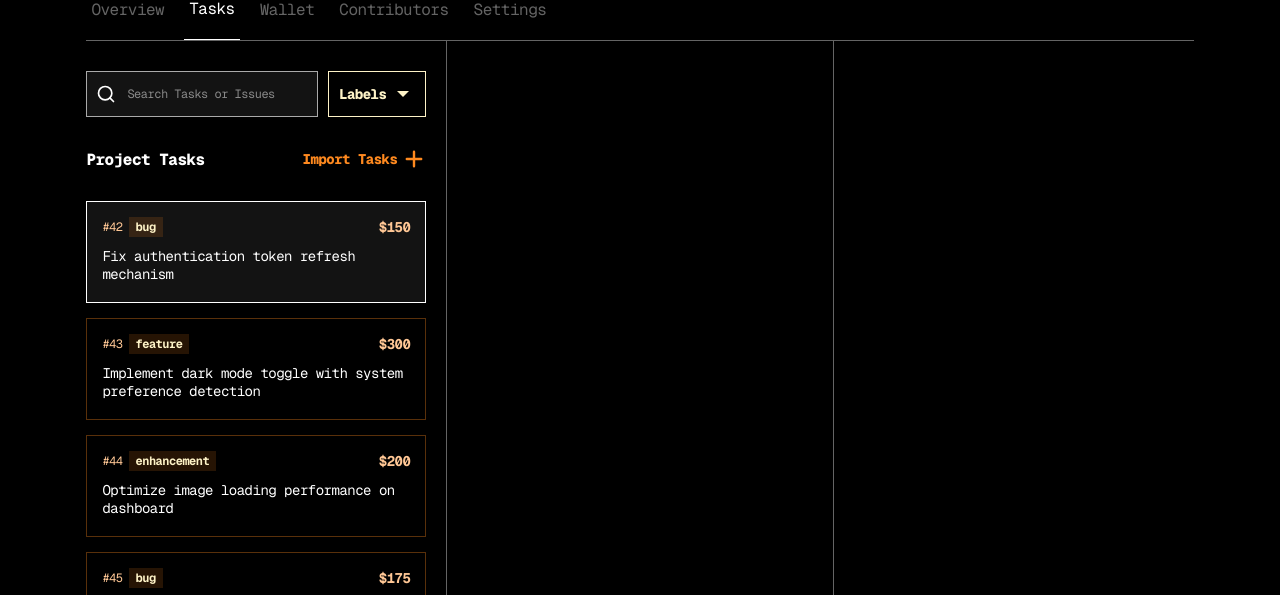
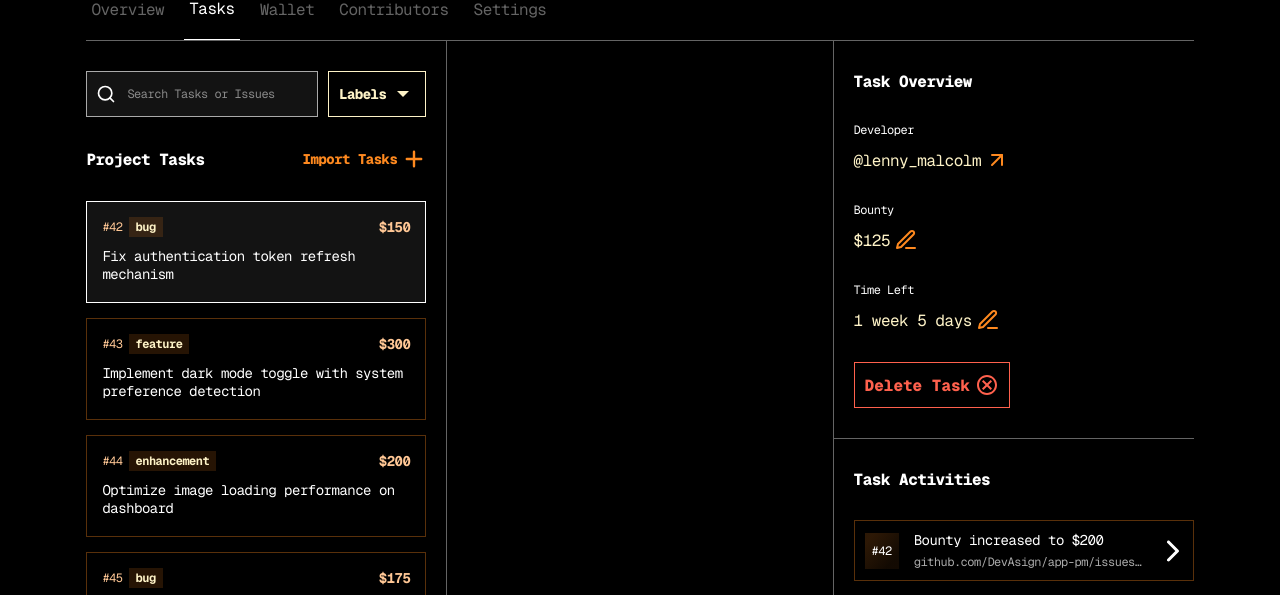
Before and after one commit to devasignhq/maintainer-app, a Next.js app: page /tasks in a window 1280 px wide. Shown: the part 357-952 px from the top of the page. Built offline with nearby package versions, Linux system fonts and the light colour scheme.

Commit message:
Completed UI of task overview section of the tasks page

```diff
--- /dev/null
+++ b/app/(pages)/(main)/tasks/components/TaskActivityCard.tsx
@@ -0,0 +1,31 @@
+import { FaChevronRight } from "react-icons/fa6";
+
+type TaskActivityCardProps = {
+    issueNumber: number;
+    activityTitle: string;
+    issueUrl: string;
+    onClick?: () => void;
+};
+
+const TaskActivityCard = ({ issueNumber, activityTitle, issueUrl, onClick }: TaskActivityCardProps) => {
+    return (
+        <div
+            onClick={onClick}
+            role="button"
+            className="w-full p-2.5 border border-primary-200 cursor-pointer flex items-center gap-[15px] hover:border-light-100"
+        >
+            <div className="py-2.5 px-[7px] text-body-tiny
+                text-light-100 bg-[linear-gradient(130.86deg,_rgba(254,_137,_31,_0.175)_15.53%,_rgba(254,_137,_31,_0.075)_79.38%)]"
+            >
+                #{issueNumber}
+            </div>
+            <div className="grow space-y-[5px] overflow-hidden">
+                <p className="text-body-medium text-light-100 truncate">{activityTitle}</p>
+                <p className="text-body-tiny text-dark-100 truncate">{issueUrl}</p>
+            </div>
+            <FaChevronRight className="text-2xl text-light-100" />
+        </div>
+    );
+}
+
+export default TaskActivityCard;
--- a/app/(pages)/(main)/tasks/page.tsx
+++ b/app/(pages)/(main)/tasks/page.tsx
@@ -1,11 +1,122 @@
 "use client";
 import FilterDropdown from "@/app/components/Dropdown/Filter";
-import { FiSearch } from "react-icons/fi";
+import { FiArrowUpRight, FiEdit3, FiSearch } from "react-icons/fi";
 import { HiPlus } from "react-icons/hi";
-import TaskCard from "./TaskCard";
+import TaskCard from "./components/TaskCard";
 import { useState } from "react";
+import ButtonPrimary from "@/app/components/ButtonPrimary";
+import { MdOutlineCancel } from "react-icons/md";
+import TaskActivityCard from "./components/TaskActivityCard";
 
-export type Task = {
+const Tasks = () => {
+    const [activeTaskId, setActiveTaskId] = useState("1");
+
+    return (
+        <div className="h-[calc(100dvh-123px)] flex">
+            <section className="min-w-[360px] w-[12%] h-full pt-[30px] flex flex-col">
+                <div className="pr-5 flex items-center gap-2.5">
+                    <div className="h-full w-full relative">
+                        <FiSearch className="text-xl text-light-100 absolute top-1/2 -translate-y-1/2 left-2.5" />
+                        <input
+                            type="text"
+                            placeholder="Search Tasks or Issues"
+                            className="w-full h-full p-2.5 pl-10 bg-dark-400 border border-dark-100 text-body-tiny text-light-100"
+                        />
+                    </div>
+                    <FilterDropdown
+                        title="Labels"
+                        options={["bug", "feature", "enhancement", "question"]}
+                    />
+                    {/* <FilterDropdown
+                        title="Milestones"
+                        options={["Q1", "Launch", "Dragon V2"]}
+                    /> */}
+                </div>
+                <div className="pr-5 flex items-center justify-between my-[30px]">
+                    <h6 className="text-headline-small text-light-100">Project Tasks</h6>
+                    <button
+                        className="flex items-center gap-[5px] text-primary-100 text-button-large font-extrabold hover:text-light-100"
+                        onClick={() => {}}
+                    >
+                        <span>Import Tasks</span>
+                        <HiPlus className="text-2xl" />
+                    </button>
+                </div>
+                <div className="grow pr-5 pb-5 overflow-y-auto space-y-[15px]">
+                    {sampleTasks.map((task) => (
+                        <TaskCard
+                            key={task.id}
+                            issueNumber={task.issueNumber}
+                            label={task.label}
+                            bounty={task.bounty}
+                            title={task.title}
+                            active={activeTaskId === task.id}
+                            onClick={() => setActiveTaskId(task.id)}
+                        />
+                    ))}
+                </div>
+            </section>
+            <section className="grow px-5 pt-5 border-x border-dark-200"></section>
+            <section className="min-w-[360px] w-[12%] h-full pt-[30px] flex flex-col">
+                <div className="pl-5 pb-[30px] space-y-[30px] border-b border-dark-200">
+                    <h6 className="text-headline-small text-light-100">Task Overview</h6>
+                    <div className="space-y-2.5">
+                        <p className="text-body-tiny text-light-100">Developer</p>
+                        <div className="flex items-center gap-1">
+                            <p className="text-body-large text-light-200">@lenny_malcolm</p>
+                            <button onClick={() => {}}>
+                                <FiArrowUpRight className="text-2xl text-primary-100 hover:text-light-100" />
+                            </button>
+                        </div>
+                    </div>
+                    <div className="space-y-2.5">
+                        <p className="text-body-tiny text-light-100">Bounty</p>
+                        <div className="flex items-center gap-1">
+                            <p className="text-body-large text-light-200">$125</p>
+                            <button onClick={() => {}}>
+                                <FiEdit3 className="text-2xl text-primary-100 hover:text-light-100" />
+                            </button>
+                        </div>
+                    </div>
+                    <div className="space-y-2.5">
+                        <p className="text-body-tiny text-light-100">Time Left</p>
+                        <div className="flex items-center gap-1">
+                            <p className="text-body-large text-light-200">1 week 5 days</p>
+                            <button onClick={() => {}}>
+                                <FiEdit3 className="text-2xl text-primary-100 hover:text-light-100" />
+                            </button>
+                        </div>
+                    </div>
+                    <ButtonPrimary
+                        format="OUTLINE"
+                        text="Delete Task"
+                        sideItem={<MdOutlineCancel />}
+                        attributes={{
+                            onClick: () => {},
+                        }}
+                        extendedClassName="border-indicator-500 text-indicator-500"
+                    />
+                </div>
+                <h6 className="pt-[30px] pl-5 text-headline-small text-light-100">Task Activities</h6>
+                <div className="pl-5 pb-5 mt-[30px] overflow-y-auto space-y-[15px]">
+                    {sampleTaskActivities.map((activity) => (
+                        <TaskActivityCard
+                            key={activity.id}
+                            issueNumber={activity.issueNumber}
+                            activityTitle={activity.activityTitle}
+                            issueUrl={activity.issueUrl}
+                            onClick={() => window.open(`https://${activity.issueUrl}`, '_blank')}
+                        />
+                    ))}
+                </div>
+            </section>
+        </div>
+    );
+}
+
+export default Tasks;
+
+type Task = {
     id: string;
     issueNumber: number;
     label: string;
@@ -13,7 +124,7 @@ export type Task = {
     title: string;
 };
 
-export const sampleTasks: Task[] = [
+const sampleTasks: Task[] = [
     {
         id: "1",
         issueNumber: 42,
@@ -79,58 +190,62 @@ export const sampleTasks: Task[] = [
     },
 ];
 
-const Tasks = () => {
-    const [activeTaskId, setActiveTaskId] = useState("1");
+type TaskActivity = {
+    id: string;
+    issueNumber: number;
+    activityTitle: string;
+    issueUrl: string;
+    timestamp: string;
+};
 
-    return (
-        <div className="h-[calc(100dvh-123px)] flex">
-            <section className="min-w-[360px] w-[12%] h-full pt-[30px] flex flex-col">
-                <div className="pr-5 flex items-center gap-2.5">
-                    <div className="h-full w-full relative">
-                        <FiSearch className="text-xl text-light-100 absolute top-1/2 -translate-y-1/2 left-2.5" />
-                        <input
-                            type="text"
-                            placeholder="Search Tasks or Issues"
-                            className="w-full h-full p-2.5 pl-10 bg-dark-400 border border-dark-100 text-body-tiny text-light-100"
-                        />
-                    </div>
-                    <FilterDropdown
-                        title="Labels"
-                        options={["bug", "feature", "enhancement", "question"]}
-                    />
-                    {/* <FilterDropdown
-                        title="Milestones"
-                        options={["Q1", "Launch", "Dragon V2"]}
-                    /> */}
-                </div>
-                <div className="pr-5 flex items-center justify-between my-[30px]">
-                    <p className="flex items-center gap-[5px] text-headline-small text-light-100">Project Tasks</p>
-                    <button
-                        className="flex items-center gap-[5px] text-primary-100 text-button-large font-extrabold hover:text-light-100"
-                        onClick={() => {}}
-                    >
-                        <span>Import Tasks</span>
-                        <HiPlus className="text-2xl" />
-                    </button>
-                </div>
-                <div className="grow pr-5 pb-5 overflow-y-auto space-y-[15px]">
-                    {sampleTasks.map((task) => (
-                        <TaskCard
-                            key={task.id}
-                            issueNumber={task.issueNumber}
-                            label={task.label}
-                            bounty={task.bounty}
-                            title={task.title}
-                            active={activeTaskId === task.id}
-                            onClick={() => setActiveTaskId(task.id)}
-                        />
-                    ))}
-                </div>
-            </section>
-            <section className="grow px-5 pt-5 border-x border-dark-200"></section>
-            <section className="min-w-[360px] w-[12%] pl-5 pt-[30px]"></section>
-        </div>
-    );
-}
-
-export default Tasks;
+const sampleTaskActivities: TaskActivity[] = [
+    {
+        id: "1",
+        issueNumber: 42,
+        activityTitle: "Bounty increased to $200",
+        issueUrl: "github.com/DevAsign/app-pm/issues/42",
+        timestamp: "2024-05-02T10:30:00Z"
+    },
+    {
+        id: "2",
+        issueNumber: 42,
+        activityTitle: "New comment added by @sarah_dev",
+        issueUrl: "github.com/DevAsign/app-pm/issues/42#comment-1",
+        timestamp: "2024-05-02T09:15:00Z"
+    },
+    {
+        id: "3",
+        issueNumber: 42,
+        activityTitle: "Pull request submitted for review",
+        issueUrl: "github.com/DevAsign/app-pm/pull/45",
+        timestamp: "2024-05-02T08:45:00Z"
+    },
+    {
+        id: "4",
+        issueNumber: 42,
+        activityTitle: "Task assigned to @lenny_malcolm",
+        issueUrl: "github.com/DevAsign/app-pm/issues/42",
+        timestamp: "2024-05-01T16:20:00Z"
+    },
+    {
+        id: "5",
+        issueNumber: 42,
+        activityTitle: "Task created with $150 bounty",
+        issueUrl: "github.com/DevAsign/app-pm/issues/42",
+        timestamp: "2024-05-01T15:00:00Z"
+    },
+    {
+        id: "6",
+        issueNumber: 42,
+        activityTitle: "Task closed by @lenny_malcolm",
+        issueUrl: "github.com/DevAsign/app-pm/issues/42",
+        timestamp: "2024-05-01T14:00:00Z"
+    },
+    {
+        id: "7",
+        issueNumber: 42,
+        activityTitle: "Task reopened by @sarah_dev",
+        issueUrl: "github.com/DevAsign/app-pm/issues/42",
+        timestamp: "2024-05-01T13:00:00Z"
+    }
+];
--- a/app/(pages)/authenticate/subscription-plan/page.tsx
+++ b/app/(pages)/authenticate/subscription-plan/page.tsx
@@ -3,7 +3,7 @@ import ButtonPrimary from "@/app/components/ButtonPrimary";
 import { SubscriptionPlanDto } from "@/app/models/subscription-plan.model";
 import { BsLayers } from "react-icons/bs";
 import { FiArrowLeft, FiArrowRight, FiLayers, FiZap } from "react-icons/fi";
-import SubscriptionCard from "./SubscriptionCard";
+import SubscriptionCard from "./components/SubscriptionCard";
 
 const SubscriptionPlan = () => {
     const cardIcons: React.ReactNode[] = [
```
Also changed, not shown: app/(pages)/(main)/tasks/components/TaskCard.tsx (renamed from app/(pages)/(main)/tasks/TaskCard.tsx), app/(pages)/authenticate/subscription-plan/components/SubscriptionCard.tsx (renamed from app/(pages)/authenticate/subscription-plan/SubscriptionCard.tsx).
